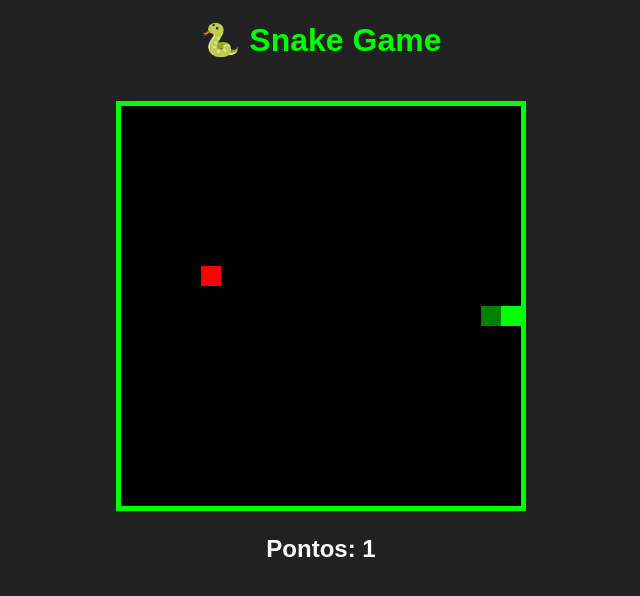
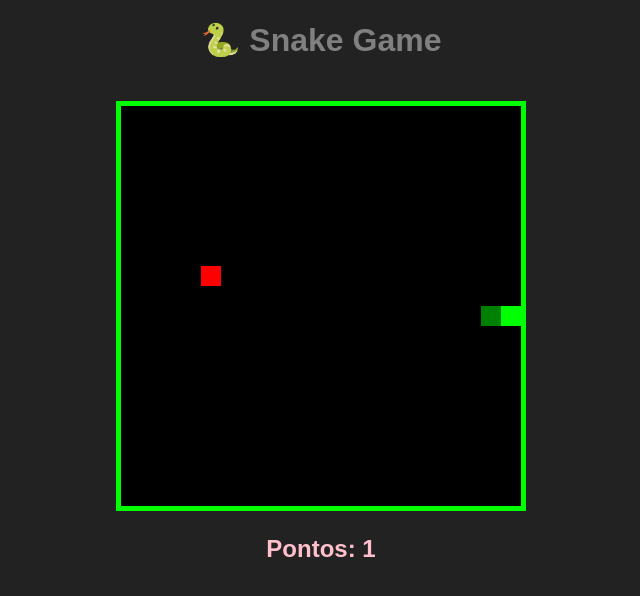
Before and after one commit to kayo2302/JOGO, a plain HTML site: page index.html in a window 1280 px wide. Shown: the whole page, without its empty margins (319-959 px from the left). Drawn offline with Linux system fonts and the light colour scheme.

Commit message:
Update style.css

```diff
--- a/style.css
+++ b/style.css
@@ -1,6 +1,6 @@
 body{
     background:#222;
-    color:white;
+    color:Pink;
     font-family:Arial;
     text-align:center;
 }
@@ -12,5 +12,5 @@ canvas{
 }
 
 h1{
-    color:lime;
+    color:Gray;
 }
```
